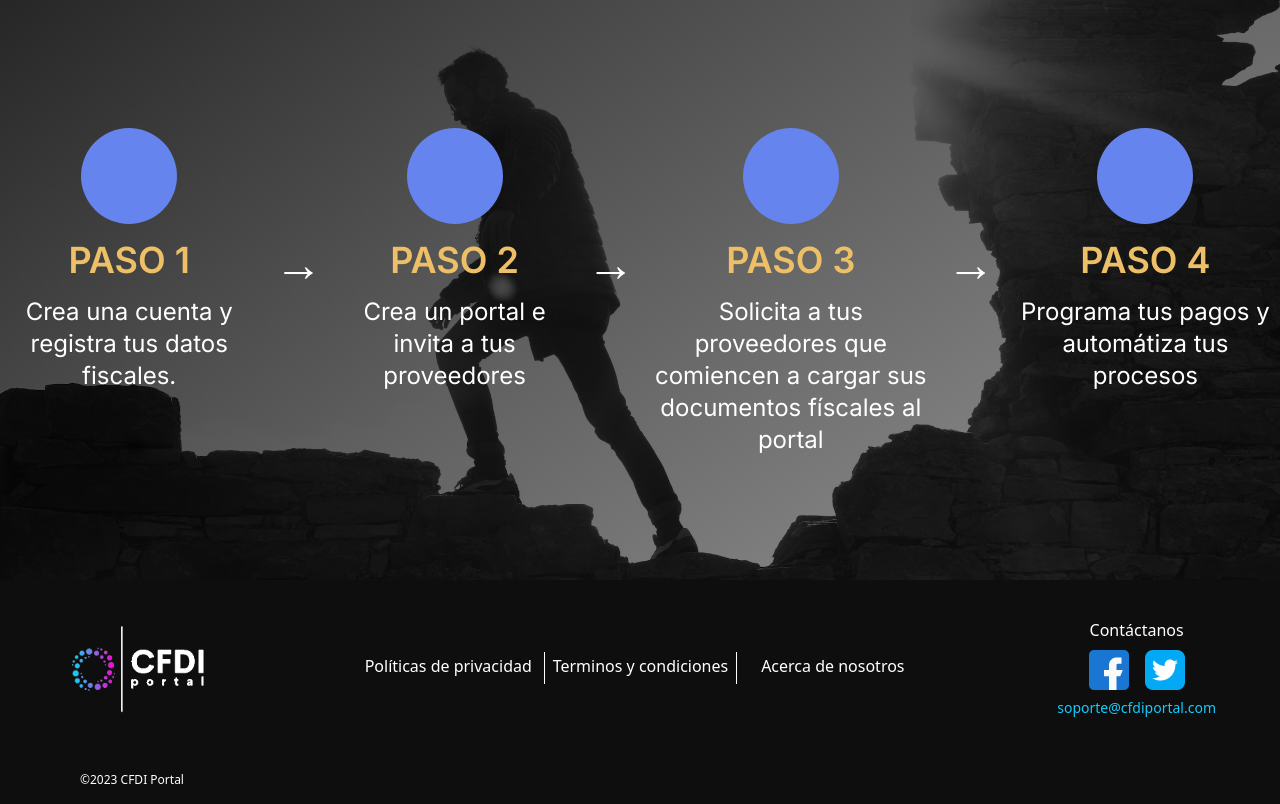
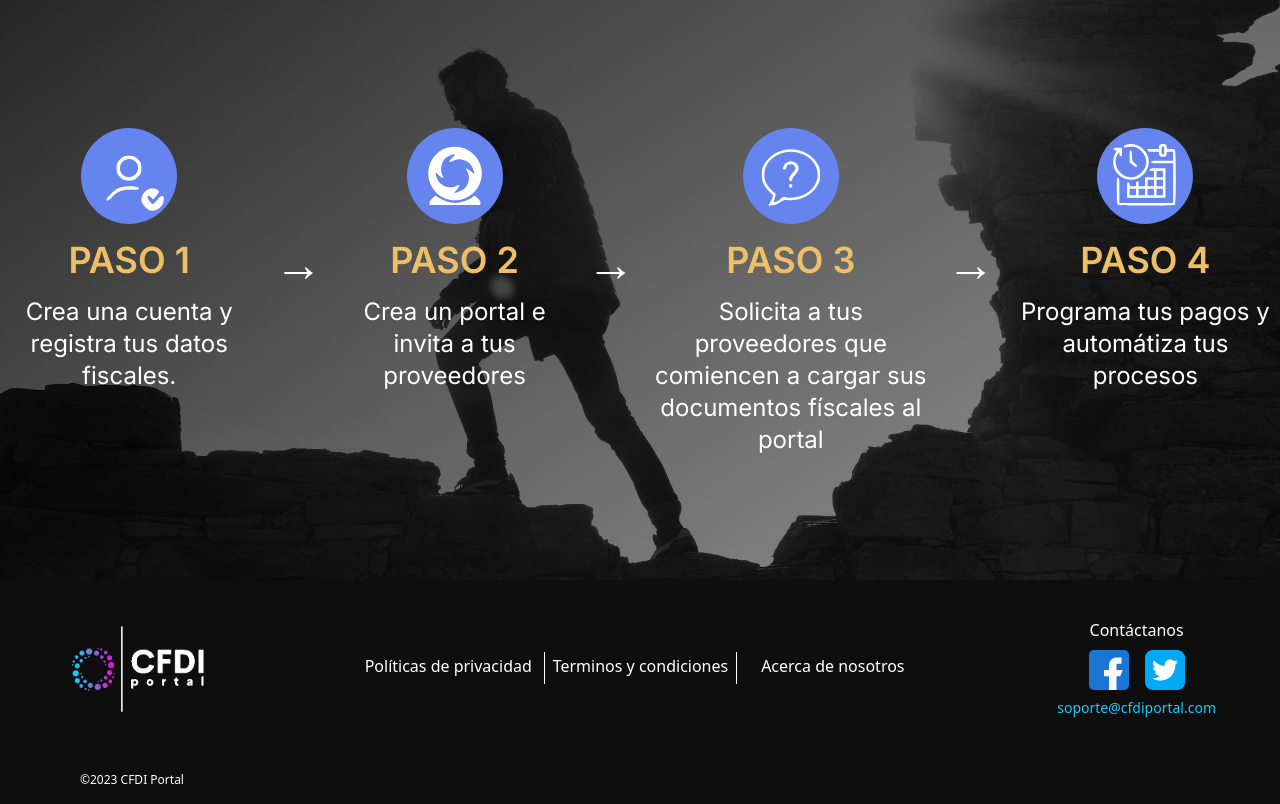
Before and after one commit to tuco5/cfdi-reception-portal, a Next.js app: page / in a window 1280 px wide. Shown: the part 1740-2544 px from the top of the page. Built offline with nearby package versions, Linux system fonts and the light colour scheme.

Commit message:
Finish steps by steps card

```diff
--- a/src/components/page-sections/StepsSection.tsx
+++ b/src/components/page-sections/StepsSection.tsx
@@ -1,3 +1,5 @@
+import Icon from '../Icon';
+
 export default function StepsSection() {
   return (
     <section className="bg-slate-200 flex min-h-screen items-center justify-center bg-steps bg-cover bg-center bg-no-repeat">
@@ -7,15 +9,24 @@ export default function StepsSection() {
         </h2>
 
         <div className="mt-40 flex w-full items-stretch justify-between gap-4">
-          <StepsCard title="Paso 1">Crea una cuenta y registra tus datos fiscales.</StepsCard>
+          <StepsCard
+            title="Paso 1"
+            Icon={<Icon name="account-check" className="h-[4.5rem] w-[4.5rem]" />}
+          >
+            Crea una cuenta y registra tus datos fiscales.
+          </StepsCard>
           <span className="pt-28 text-5xl text-white">&rarr;</span>
-          <StepsCard title="Paso 2">Crea un portal e invita a tus proveedores</StepsCard>
+          <StepsCard title="Paso 2" Icon={<Icon name="create-portal" className="h-16 w-16" />}>
+            Crea un portal e invita a tus proveedores
+          </StepsCard>
           <span className="pt-28 text-5xl text-white">&rarr;</span>
-          <StepsCard title="Paso 3">
+          <StepsCard title="Paso 3" Icon={<Icon name="help" className="h-16 w-16" />}>
             Solicita a tus proveedores que comiencen a cargar sus documentos físcales al portal
           </StepsCard>
           <span className="pt-28 text-5xl text-white">&rarr;</span>
-          <StepsCard title="Paso 4">Programa tus pagos y automátiza tus procesos</StepsCard>
+          <StepsCard title="Paso 4" Icon={<Icon name="schedule" className="h-16 w-16" />}>
+            Programa tus pagos y automátiza tus procesos
+          </StepsCard>
         </div>
       </div>
     </section>
@@ -25,13 +36,13 @@ export default function StepsSection() {
 interface StepsCardProps {
   title: string;
   children: React.ReactNode;
-  icon?: React.ReactNode;
+  Icon?: React.ReactNode;
 }
-function StepsCard({title, children, icon}: StepsCardProps) {
+function StepsCard({title, children, Icon}: StepsCardProps) {
   return (
     <div className="flex max-w-[280px] flex-col items-center gap-4">
       <div className="flex h-24 w-24 items-center justify-center rounded-full bg-tertiary text-white">
-        {icon}
+        {Icon}
       </div>
       <h4 className="text-4xl font-semibold uppercase text-quarternary">{title}</h4>
       <p className="text-center text-2xl text-white">{children}</p>
```
